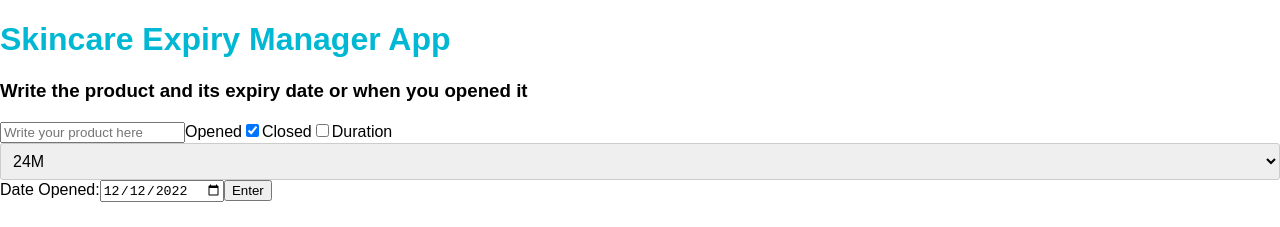
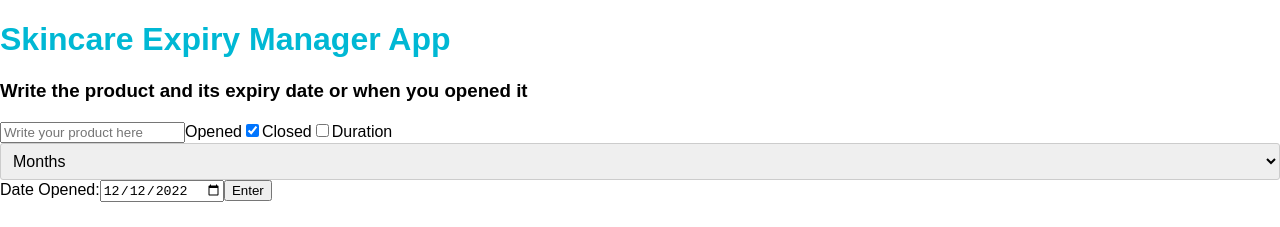
Before and after one commit to mariatens/skincare-tracker, a React (Create React App) app: page / in a window 1280 px wide. Both pictures are taken after a click on the checkbox 252 px from the left and 130 px from the top of the page. Shown: the top 227 px of the page. Built offline with nearby package versions, Linux system fonts and the light colour scheme.

Commit message:
24 months working

```diff
--- a/src/components/InputBar.tsx
+++ b/src/components/InputBar.tsx
@@ -41,6 +41,7 @@ export function InputBar(props: InputBarProps): JSX.Element {
         <>
           <label>Duration</label>
           <select value={props.months} onChange={props.handleMonths}>
+            <option value="Months">Months</option>
             <option value="24">24M</option>
             <option value="12">12M</option>
             <option value="6">6M</option>
--- a/src/components/Product.tsx
+++ b/src/components/Product.tsx
@@ -30,6 +30,7 @@ export function Product(props: ProductProps): JSX.Element {
       <div>
         <label>Duration</label>
           <select onChange={props.handleMonths}>
+            <option value="Months">Months</option>
             <option value="24">24M</option>
             <option value="12">12M</option>
             <option value="6">6M</option>
```
